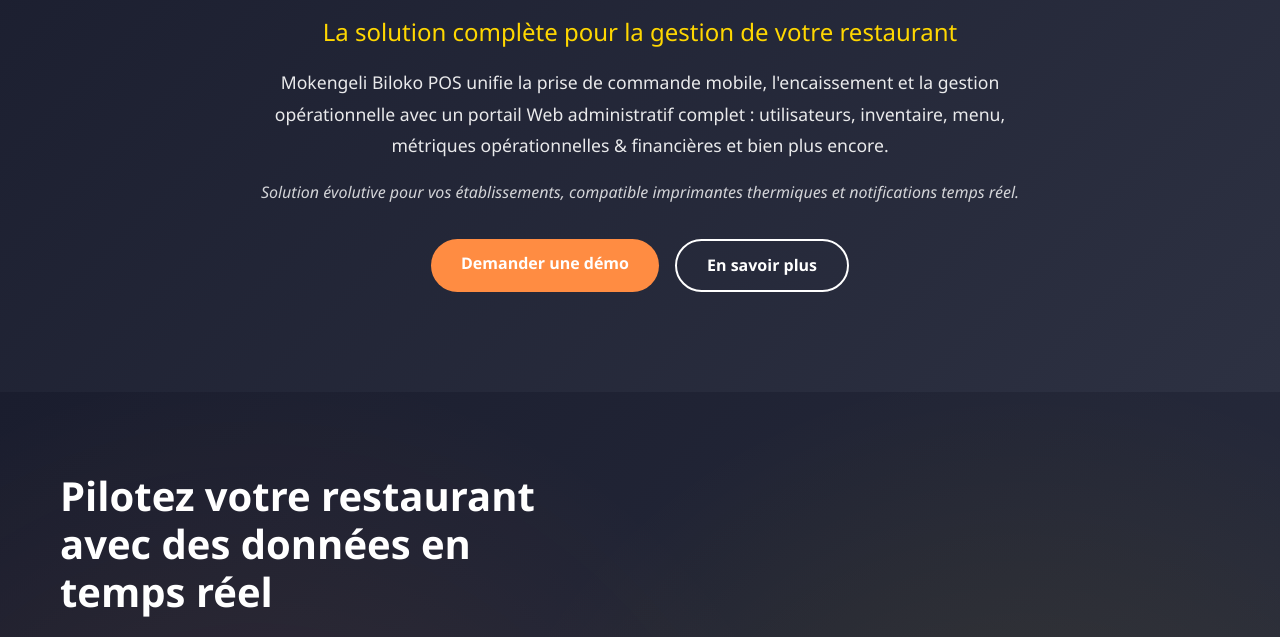
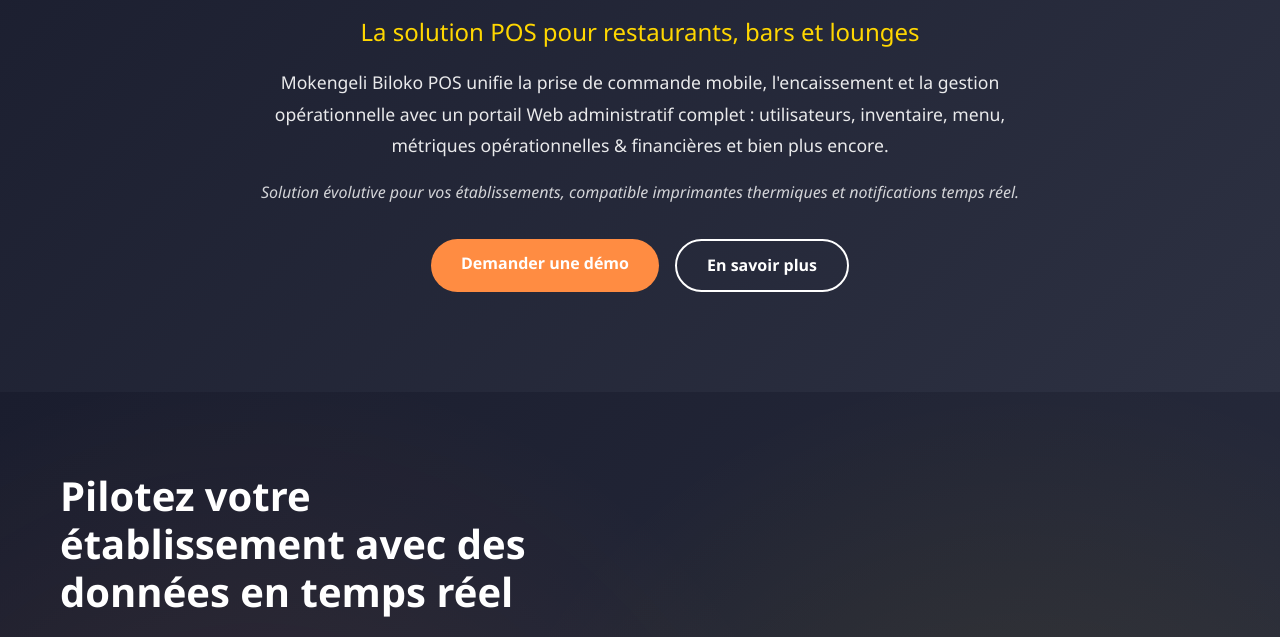
Before and after one commit to mokengeli/pos-vitrine, a plain HTML site: page index.html in a window 1280 px wide. Shown: the part 313-950 px from the top of the page. Drawn offline with Linux system fonts and the light colour scheme.

Commit message:
changement de nom

```diff
--- a/index.html
+++ b/index.html
@@ -33,7 +33,7 @@
         <div class="container">
             <div class="hero-content">
                 <h1>Mokengeli Biloko POS</h1>
-                <p class="subtitle">La solution complète pour la gestion de votre restaurant</p>
+                <p class="subtitle">La solution POS pour restaurants, bars et lounges</p>
                 <p class="description">Mokengeli Biloko POS unifie la prise de commande mobile, l'encaissement et la gestion opérationnelle avec un portail Web administratif complet : utilisateurs, inventaire, menu, métriques opérationnelles & financières et bien plus encore.</p>
                 <p class="description-tech">Solution évolutive pour vos établissements, compatible imprimantes thermiques et notifications temps réel.</p>
                 <div class="cta-buttons">
@@ -49,7 +49,7 @@
         <div class="container">
             <div class="kpi-content">
                 <div class="kpi-text">
-                    <h2 class="kpi-title">Pilotez votre restaurant avec des données en temps réel</h2>
+                    <h2 class="kpi-title">Pilotez votre établissement avec des données en temps réel</h2>
                     <p class="kpi-description">Visualisez instantanément votre chiffre d'affaires, panier moyen, top produits, tendances de vente et bien plus. Prenez les bonnes décisions grâce à des métriques financières et opérationnelles complètes.</p>
 
                     <div class="kpi-benefits">
@@ -341,8 +341,8 @@
                     </div>
 
                     <div class="form-group">
-                        <label for="restaurant">Nom du restaurant</label>
-                        <input type="text" id="restaurant" name="restaurant">
+                        <label for="restaurant">Nom de l'établissement</label>
+                        <input type="text" id="restaurant" name="restaurant" placeholder="Restaurant, bar, lounge...">
                     </div>
 
                     <div class="form-group">
@@ -355,7 +355,7 @@
 
                 <div class="contact-info">
                     <h3>Informations</h3>
-                    <p>Notre équipe est à votre disposition pour répondre à toutes vos questions et vous accompagner dans la transformation digitale de votre restaurant.</p>
+                    <p>Notre équipe est à votre disposition pour répondre à toutes vos questions et vous accompagner dans la transformation digitale de votre établissement.</p>
 
                     <div class="info-item">
                         <strong>📧 Email:</strong>
@@ -382,7 +382,7 @@
             <div class="footer-content">
                 <div class="footer-section">
                     <h4>Mokengeli Biloko POS</h4>
-                    <p>La solution complète pour la gestion moderne de votre restaurant</p>
+                    <p>La solution complète pour restaurants, bars et lounges</p>
                 </div>
 
                 <div class="footer-section">
```
